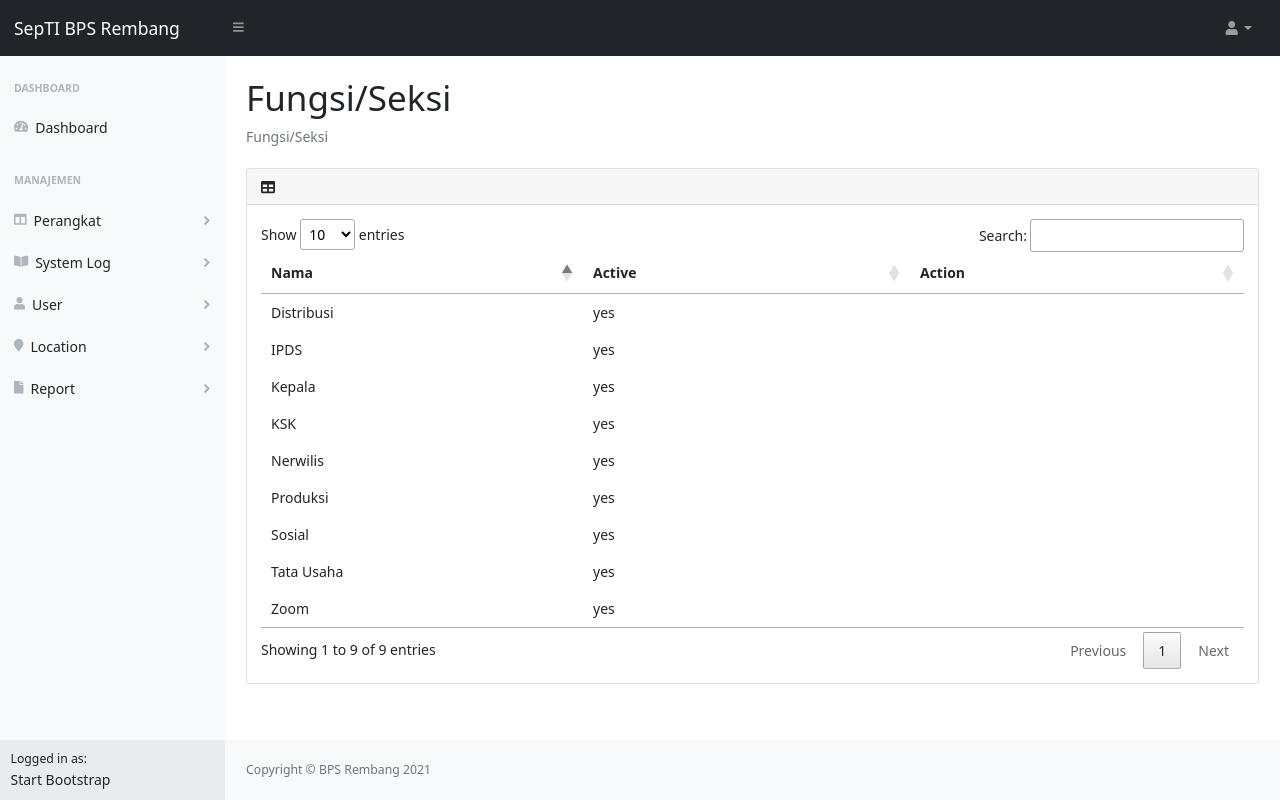
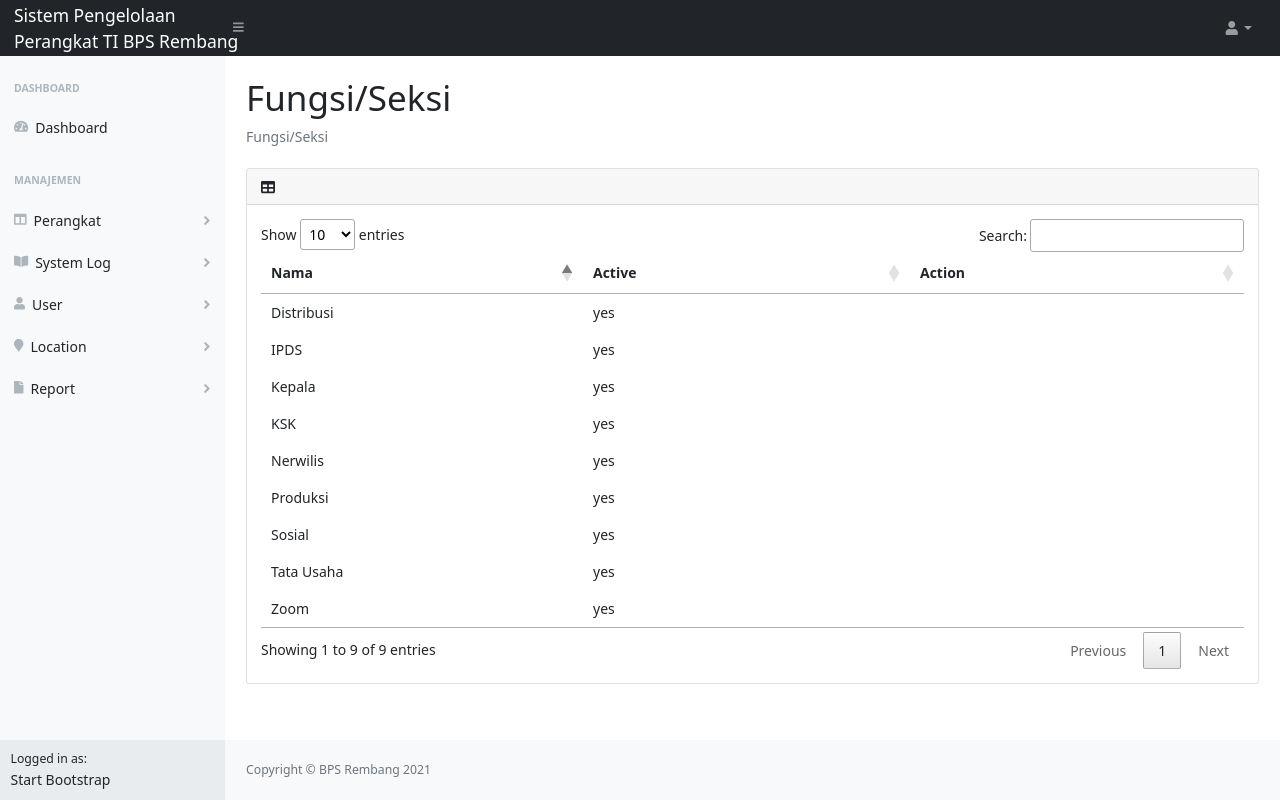
Before and after one commit to syamsofa/septi, a CodeIgniter app: page /tik/index.php/site/kf in a window 1280 px wide. Run offline with CodeIgniter, Linux system fonts and the light colour scheme; data comes from the database, SQL or seed files in the repository; style sheets or scripts are compiled from the project's sources; some libraries are stand-ins or nearby versions.

Commit message:
perbaikan judul aplikasi

```diff
--- a/application/views/site.php
+++ b/application/views/site.php
@@ -37,7 +37,7 @@
 <body class="sb-nav-fixed">
     <nav class="sb-topnav navbar navbar-expand navbar-dark bg-dark">
         <!-- Navbar Brand-->
-        <a class="navbar-brand ps-3" href="index.html">SepTI BPS Rembang</a>
+        <a class="navbar-brand ps-3" href="">Sistem Pengelolaan <br>Perangkat TI BPS Rembang</a>
 
         <!-- Sidebar Toggle-->
         <button class="btn btn-link btn-sm order-1 order-lg-0 me-4 me-lg-0" id="sidebarToggle" href="#!"><i class="fas fa-bars"></i></button>
```
